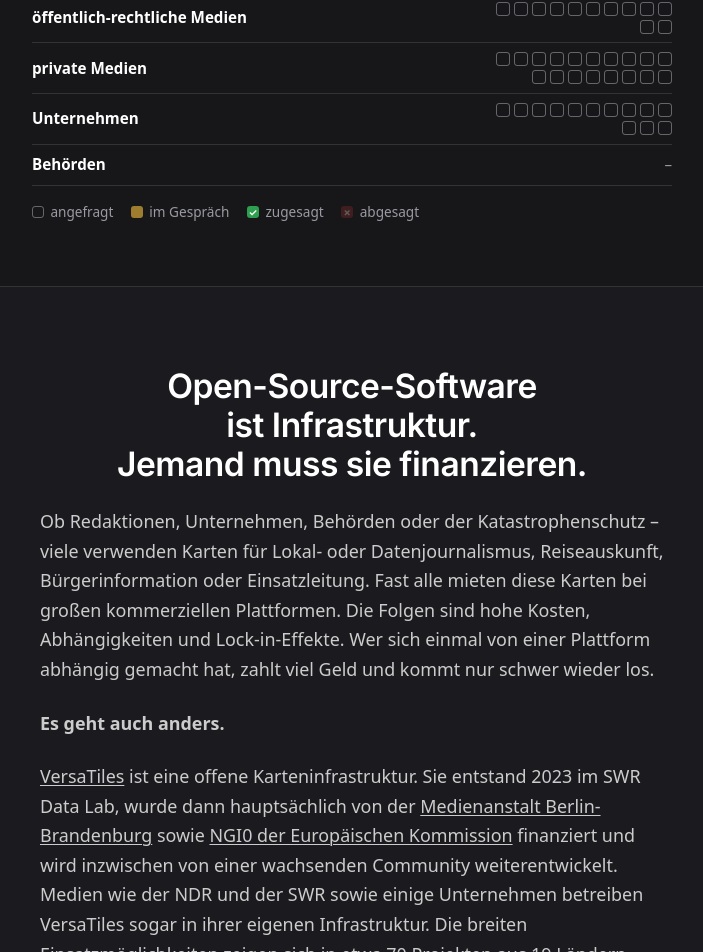
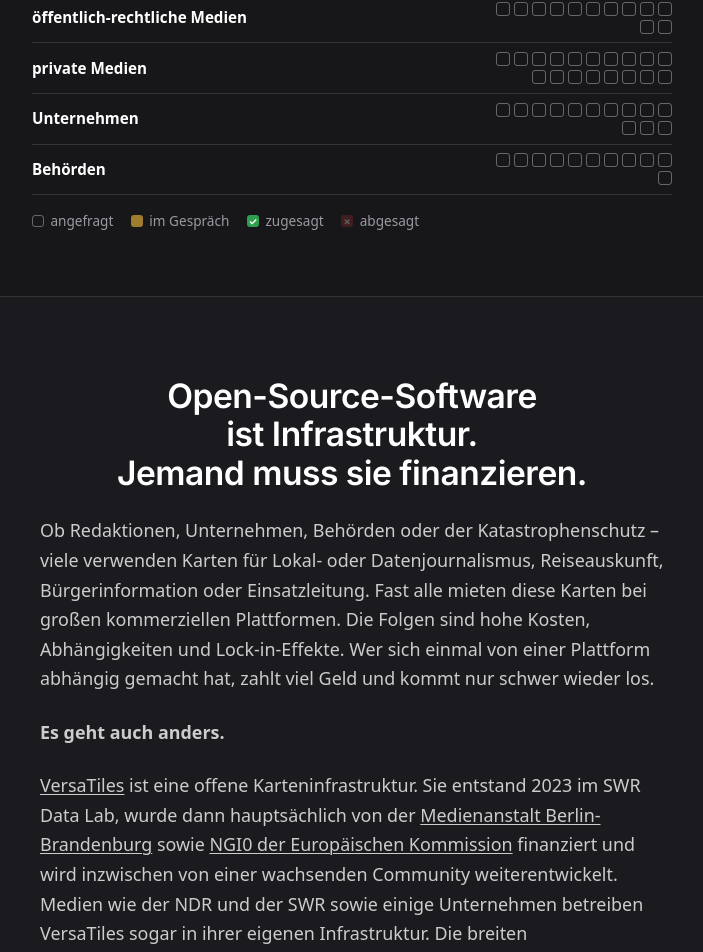
Before and after one commit to versatiles-org/consortium, a SvelteKit app: page /de in a window 1280 px wide. Shown: the part 1482-2434 px from the top of the page, without its empty margins (288-991 px from the left). Built offline with nearby package versions, Linux system fonts and the light colour scheme.

Commit message:
feat: add contacted authorities to campaign status

```diff
--- a/src/status.ts
+++ b/src/status.ts
@@ -78,7 +78,19 @@
 		},
 		{
 			id: 'authorities',
-			members: [],
+			members: [
+				{ name: 'AKDB', history: [{ status: 'contacted', date: '2026-07-21' }] },
+				{ name: 'BBK', history: [{ status: 'contacted', date: '2026-07-21' }] },
+				{ name: 'Dataport', history: [{ status: 'contacted', date: '2026-07-21' }] },
+				{ name: 'DVZ M-V', history: [{ status: 'contacted', date: '2026-07-21' }] },
+				{ name: 'DWD', history: [{ status: 'contacted', date: '2026-07-21' }] },
+				{ name: 'ekom21', history: [{ status: 'contacted', date: '2026-07-21' }] },
+				{ name: 'ITDZ Berlin', history: [{ status: 'contacted', date: '2026-07-21' }] },
+				{ name: 'kdvz Rhein-Erft-Rur', history: [{ status: 'contacted', date: '2026-07-21' }] },
+				{ name: 'Komm.ONE', history: [{ status: 'contacted', date: '2026-07-21' }] },
+				{ name: 'regio iT', history: [{ status: 'contacted', date: '2026-07-21' }] },
+				{ name: 'THW', history: [{ status: 'contacted', date: '2026-07-21' }] },
+			],
 		},
 	],
 };
```
